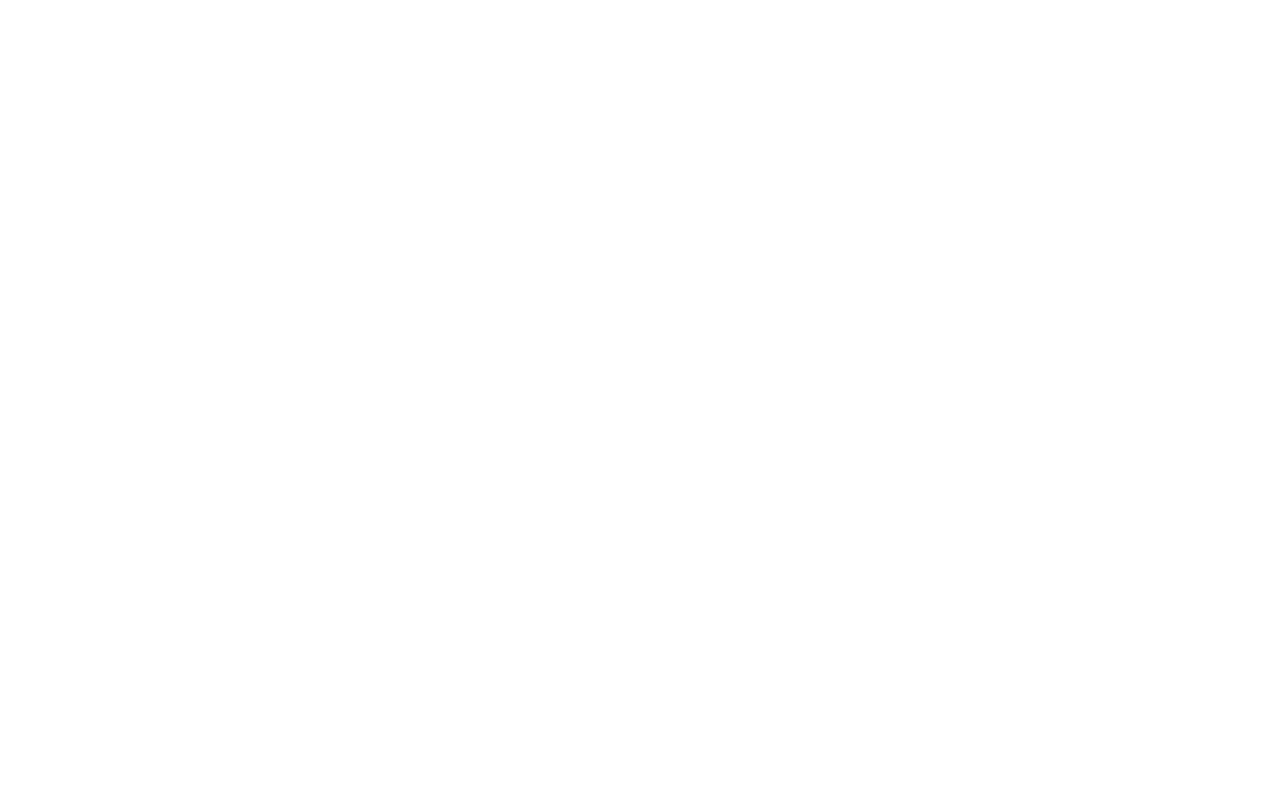
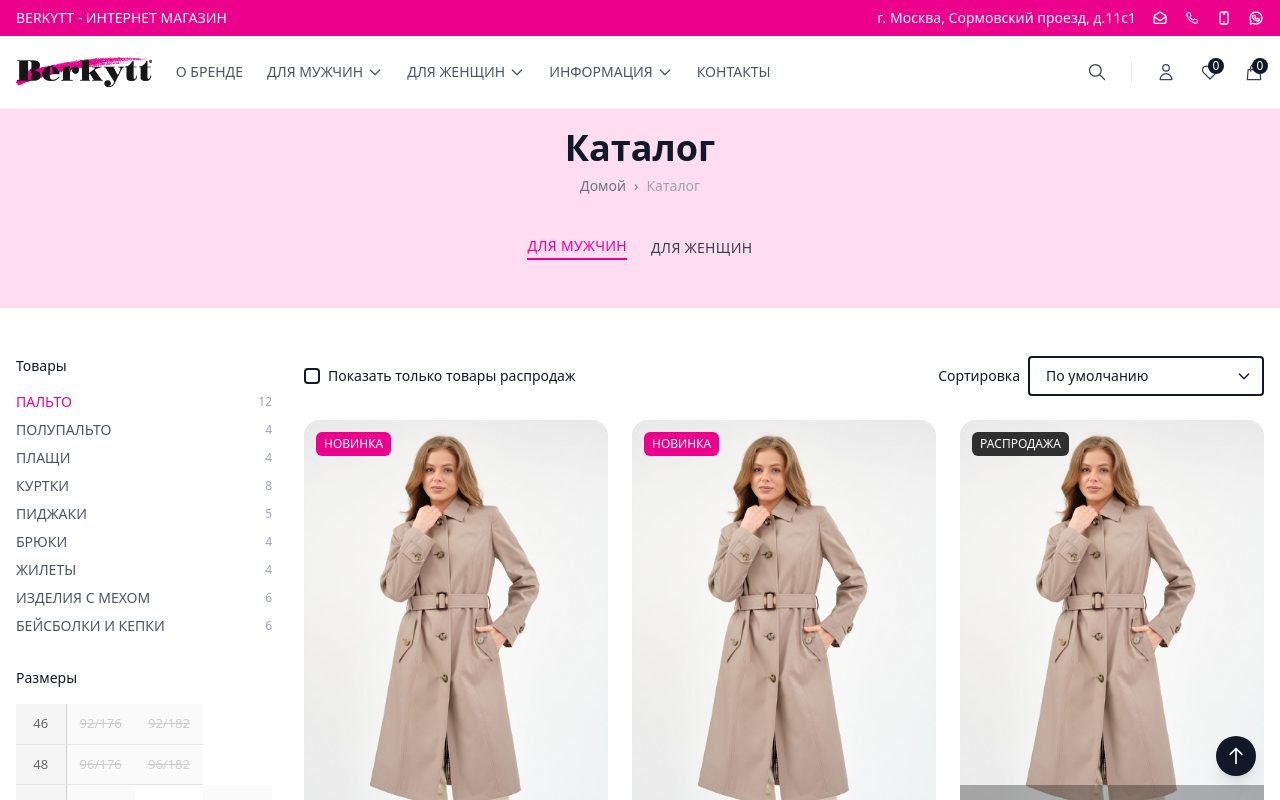
Before and after one commit to Udnlx/Berkytt, a Nuxt app: page /catalog in a window 1280 px wide. Before the commit this address had no page. Shown: the top 800 px of the page. Built offline with nearby package versions, Linux system fonts and the light colour scheme.

Commit message:
начаты работы над каталогом

```diff
--- a/components/UpNavigationSection.vue
+++ b/components/UpNavigationSection.vue
@@ -3,36 +3,41 @@
     <div class="container mx-auto px-4">
       <!-- Заголовок и хлебные крошки -->
       <div class="text-center mb-10">
-        <h1 class="text-4xl font-semibold text-gray-900 mb-2">
-          Название раздела
-        </h1>
+        <h1 class="text-4xl font-semibold text-gray-900 mb-2">Каталог</h1>
         <nav class="text-sm text-gray-500">
           <a href="/" class="hover:text-gray-900 transition">Домой</a>
           <span class="mx-2">›</span>
-          <span class="text-gray-400">Название раздела</span>
+          <span class="text-gray-400">Каталог</span>
         </nav>
       </div>
 
       <!-- Навигация по категориям -->
       <div class="flex justify-center flex-wrap gap-6">
-        <a
+        <button
           v-for="item in categories"
           :key="item.label"
-          :href="item.href"
-          class="text-sm font-medium text-gray-700 hover:text-gray-900 transition uppercase tracking-wide"
+          @click="activeCategory = item.label"
+          class="text-sm font-medium transition uppercase tracking-wide"
+          :class="
+            activeCategory === item.label
+              ? 'text-[#ec018c] border-b-2 border-[#ec018c] pb-0.5'
+              : 'text-gray-700 hover:text-gray-900'
+          "
         >
           {{ item.label }}
-        </a>
+        </button>
       </div>
     </div>
   </section>
 </template>
 
 <script setup lang="ts">
+import { ref } from "vue";
+
+const activeCategory = ref("ДЛЯ МУЖЧИН");
+
 const categories = [
-  { label: "ПАЛЬТО", href: "#" },
-  { label: "ПОЛУПАЛЬТО", href: "#" },
-  { label: "ПЛАЩИ", href: "#" },
-  { label: "КУРТКИ", href: "#" },
+  { label: "ДЛЯ МУЖЧИН", href: "" },
+  { label: "ДЛЯ ЖЕНЩИН", href: "" },
 ];
 </script>
```
Also changed, not shown: pages/catalog.vue (renamed from pages/category.vue).
